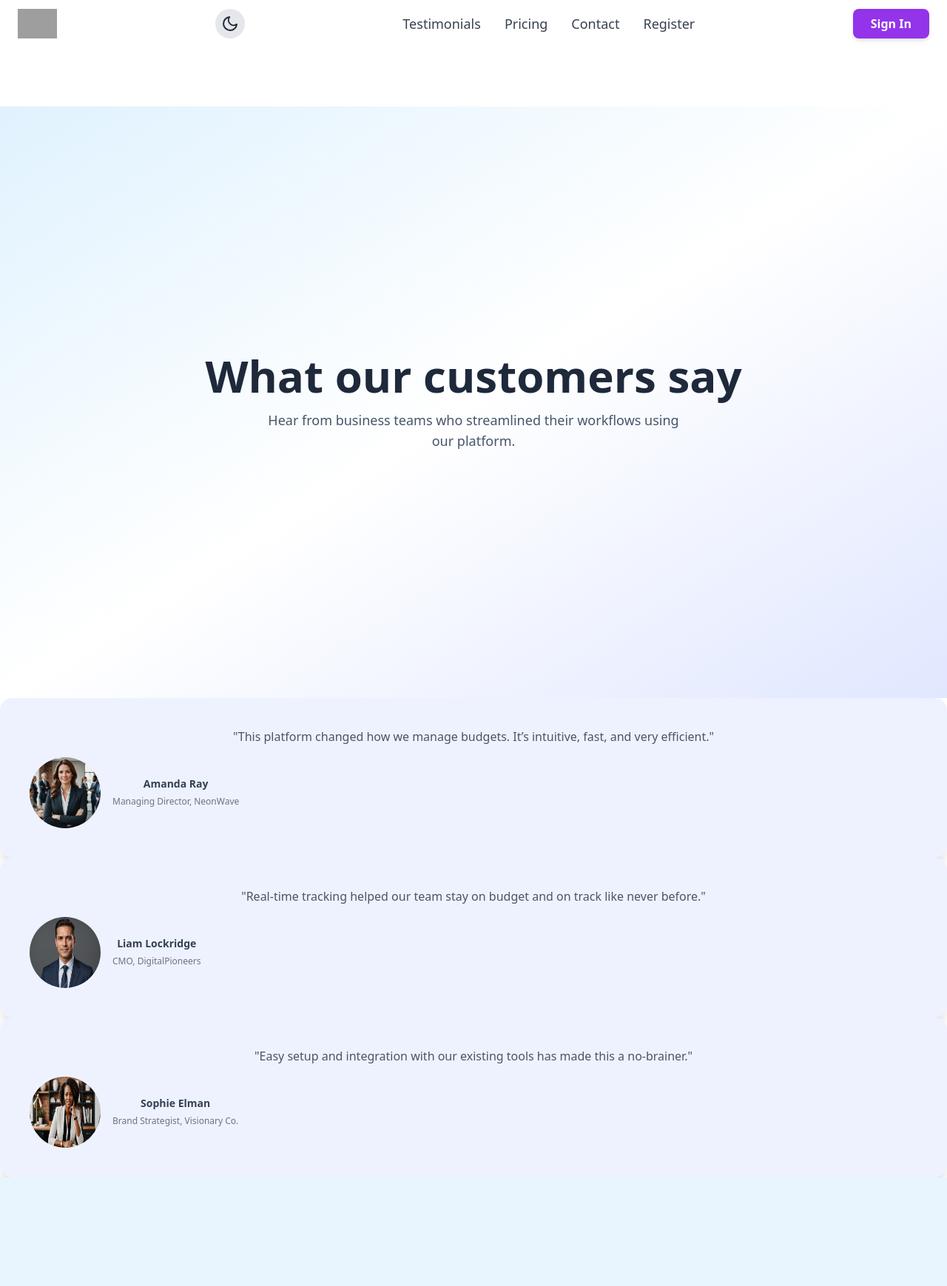
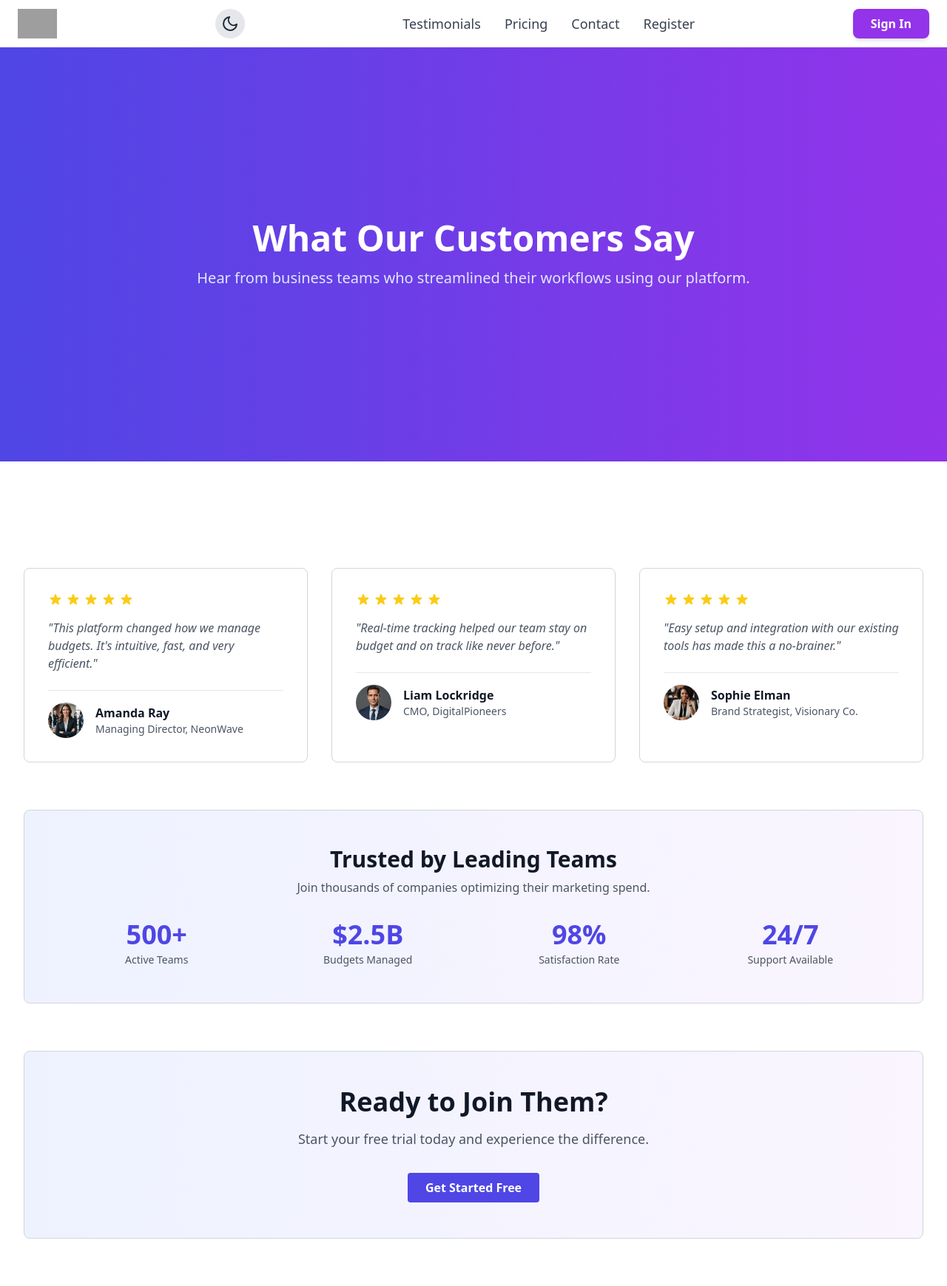
Before and after one commit to cooleymike/marketing, a Django app: page /testimonials/ in a window 1280 px wide. Shown: the whole page at 74% size. Before the commit the page ends 1592 px from the top, so only its background shows below. Run offline with Django 4.2, Linux system fonts and the light colour scheme; some libraries are stand-ins or nearby versions; grey boxes are pictures that could not be loaded.

Commit message:
Feat: redesign testimonials page - star ratings and trust badges, improved layout (#24)

```diff
--- a/core/templates/testimonials.html
+++ b/core/templates/testimonials.html
@@ -1,44 +1,155 @@
 {% extends "base.html" %}
-{% block title %}Testimonials{% endblock %}
+{% block title %}Testimonials – My Marketing App{% endblock %}
+
+{% block hero %}
+<section class="bg-gradient-to-r from-indigo-600 to-purple-600 text-white text-center py-32 px-4 min-h-[70vh] flex flex-col justify-center">
+    <h1 class="text-4xl md:text-5xl font-bold">
+        What Our Customers Say
+    </h1>
+    <p class="text-lg md:text-xl mt-4 text-indigo-100">
+        Hear from business teams who streamlined their workflows using our platform.
+    </p>
+</section>
+{% endblock %}
+
 {% block content %}
+<div class="max-w-7xl mx-auto px-4 sm:px-6 lg:px-8 py-16">
 
-<section class="h-screen flex flex-col justify-center items-center bg-gradient-to-br from-sky-100 via-white to-indigo-100 dark:from-gray-900 dark:via-gray-800 dark:to-gray-900">
-   <h1 class="text-5xl md:text-6xl font-extrabold text-slate-800 dark:text-white text-center mb-4">What our customers say</h1>
-   <p class="text-lg text-slate-600 dark:text-gray-300 text-center max-w-xl">Hear from business teams who streamlined their workflows using our platform.</p>
-</section>
-<section>
-   <div class="feature-card bg-indigo-50 dark:bg-gray-800 rounded-2xl shadow-xl p-10 transform hover:-translate-y-2 hover:rotate-1 transition-all duration-500 text-center">
-       <p class="text-gray-600 dark:text-gray-300">"This platform changed how we manage budgets. It’s intuitive, fast, and very efficient."</p>
-        <div class="mt-4 flex items-center space-x-4">
-          <img src="/static/images/amanda.png" class="h-24 w-24 rounded-full" alt="User">
+    {# Testimonials Grid #}
+    <div class="grid grid-cols-1 md:grid-cols-3 gap-8 mb-16">
+
+        {# Testimonial 1 #}
+        <div class="border border-gray-300 dark:border-gray-600 rounded-lg p-8 bg-white dark:bg-gray-800 hover:shadow-lg transition duration-200">
+            {# Star Rating #}
+            <div class="flex items-center mb-4">
+                <div class="flex space-x-1">
+                    {% for i in "12345" %}
+                    <svg class="w-5 h-5 text-yellow-400" fill="currentColor" viewBox="0 0 20 20">
+                        <path d="M9.049 2.927c.3-.921 1.603-.921 1.902 0l1.07 3.292a1 1 0 00.95.69h3.462c.969 0 1.371 1.24.588 1.81l-2.8 2.034a1 1 0 00-.364 1.118l1.07 3.292c.3.921-.755 1.688-1.54 1.118l-2.8-2.034a1 1 0 00-1.175 0l-2.8 2.034c-.784.57-1.838-.197-1.539-1.118l1.07-3.292a1 1 0 00-.364-1.118L2.98 8.72c-.783-.57-.38-1.81.588-1.81h3.461a1 1 0 00.951-.69l1.07-3.292z" />
+                    </svg>
+                    {% endfor %}
+                </div>
+            </div>
+
+            {# Quote Text #}
+            <p class="text-gray-600 dark:text-gray-300 mb-6 italic">
+                "This platform changed how we manage budgets. It's intuitive, fast, and very efficient."
+            </p>
+
+            {# Author Info #}
+            <div class="flex items-center space-x-4 pt-4 border-t border-gray-200 dark:border-gray-700">
+                <img src="/static/images/amanda.png" alt="Amanda Ray" class="w-12 h-12 rounded-full object-cover">
                 <div>
-            <h4 class="text-sm font-semibold text-slate-700 dark:text-white">Amanda Ray</h4>
-            <span class="text-xs text-gray-500 dark:text-gray-400">Managing Director, NeonWave</span>
+                    <h4 class="font-semibold text-gray-900 dark:text-white">Amanda Ray</h4>
+                    <p class="text-sm text-gray-600 dark:text-gray-400">Managing Director, NeonWave</p>
                 </div>
             </div>
         </div>
-       <div class="feature-card bg-indigo-50 dark:bg-gray-800 rounded-2xl shadow-xl p-10 transform hover:-translate-y-2 hover:rotate-1 transition-all duration-500 text-center">
-        <p class="text-gray-600 dark:text-gray-300">"Real-time tracking helped our team stay on budget and on track like never before."</p>
-        <div class="mt-4 flex items-center space-x-4">
-          <img src="/static/images/liam.png" class="h-24 w-24 rounded-full" alt="User">
+
+        {# Testimonial 2 #}
+        <div class="border border-gray-300 dark:border-gray-600 rounded-lg p-8 bg-white dark:bg-gray-800 hover:shadow-lg transition duration-200">
+            {# Star Rating #}
+            <div class="flex items-center mb-4">
+                <div class="flex space-x-1">
+                    {% for i in "12345" %}
+                    <svg class="w-5 h-5 text-yellow-400" fill="currentColor" viewBox="0 0 20 20">
+                        <path d="M9.049 2.927c.3-.921 1.603-.921 1.902 0l1.07 3.292a1 1 0 00.95.69h3.462c.969 0 1.371 1.24.588 1.81l-2.8 2.034a1 1 0 00-.364 1.118l1.07 3.292c.3.921-.755 1.688-1.54 1.118l-2.8-2.034a1 1 0 00-1.175 0l-2.8 2.034c-.784.57-1.838-.197-1.539-1.118l1.07-3.292a1 1 0 00-.364-1.118L2.98 8.72c-.783-.57-.38-1.81.588-1.81h3.461a1 1 0 00.951-.69l1.07-3.292z" />
+                    </svg>
+                    {% endfor %}
+                </div>
+            </div>
+
+            {# Quote Text #}
+            <p class="text-gray-600 dark:text-gray-300 mb-6 italic">
+                "Real-time tracking helped our team stay on budget and on track like never before."
+            </p>
+
+            {# Author Info #}
+            <div class="flex items-center space-x-4 pt-4 border-t border-gray-200 dark:border-gray-700">
+                <img src="/static/images/liam.png" alt="Liam Lockridge" class="w-12 h-12 rounded-full object-cover">
                 <div>
-            <h4 class="text-sm font-semibold text-slate-700 dark:text-white">Liam Lockridge</h4>
-            <span class="text-xs text-gray-500 dark:text-gray-400">CMO, DigitalPioneers</span>
+                    <h4 class="font-semibold text-gray-900 dark:text-white">Liam Lockridge</h4>
+                    <p class="text-sm text-gray-600 dark:text-gray-400">CMO, DigitalPioneers</p>
                 </div>
             </div>
         </div>
-       <div class="feature-card bg-indigo-50 dark:bg-gray-800 rounded-2xl shadow-xl p-10 transform hover:-translate-y-2 hover:rotate-1 transition-all duration-500 text-center">
-        <p class="text-gray-600 dark:text-gray-300">"Easy setup and integration with our existing tools has made this a no-brainer."</p>
-        <div class="mt-4 flex items-center space-x-4">
-          <img src="/static/images/sophie.png" class="h-24 w-24 rounded-full" alt="User">
+
+        {# Testimonial 3 #}
+        <div class="border border-gray-300 dark:border-gray-600 rounded-lg p-8 bg-white dark:bg-gray-800 hover:shadow-lg transition duration-200">
+            {# Star Rating #}
+            <div class="flex items-center mb-4">
+                <div class="flex space-x-1">
+                    {% for i in "12345" %}
+                    <svg class="w-5 h-5 text-yellow-400" fill="currentColor" viewBox="0 0 20 20">
+                        <path d="M9.049 2.927c.3-.921 1.603-.921 1.902 0l1.07 3.292a1 1 0 00.95.69h3.462c.969 0 1.371 1.24.588 1.81l-2.8 2.034a1 1 0 00-.364 1.118l1.07 3.292c.3.921-.755 1.688-1.54 1.118l-2.8-2.034a1 1 0 00-1.175 0l-2.8 2.034c-.784.57-1.838-.197-1.539-1.118l1.07-3.292a1 1 0 00-.364-1.118L2.98 8.72c-.783-.57-.38-1.81.588-1.81h3.461a1 1 0 00.951-.69l1.07-3.292z" />
+                    </svg>
+                    {% endfor %}
+                </div>
+            </div>
+
+            {# Quote Text #}
+            <p class="text-gray-600 dark:text-gray-300 mb-6 italic">
+                "Easy setup and integration with our existing tools has made this a no-brainer."
+            </p>
+
+            {# Author Info #}
+            <div class="flex items-center space-x-4 pt-4 border-t border-gray-200 dark:border-gray-700">
+                <img src="/static/images/sophie.png" alt="Sophie Elman" class="w-12 h-12 rounded-full object-cover">
                 <div>
-            <h4 class="text-sm font-semibold text-slate-700 dark:text-white">Sophie Elman</h4>
-            <span class="text-xs text-gray-500 dark:text-gray-400">Brand Strategist, Visionary Co.</span>
+                    <h4 class="font-semibold text-gray-900 dark:text-white">Sophie Elman</h4>
+                    <p class="text-sm text-gray-600 dark:text-gray-400">Brand Strategist, Visionary Co.</p>
                 </div>
             </div>
         </div>
+
+    </div>
+
+    {# Trust Badges Section #}
+    <div class="border border-gray-300 dark:border-gray-600 rounded-lg p-8 md:p-12 bg-gradient-to-r from-indigo-50 to-purple-50 dark:from-indigo-900 dark:to-purple-900 mb-16">
+        <div class="text-center mb-8">
+            <h2 class="text-2xl md:text-3xl font-bold text-gray-900 dark:text-white mb-2">
+                Trusted by Leading Teams
+            </h2>
+            <p class="text-gray-600 dark:text-gray-300">
+                Join thousands of companies optimizing their marketing spend.
+            </p>
+        </div>
+
+        <div class="grid grid-cols-2 md:grid-cols-4 gap-6 text-center">
+            <div>
+                <p class="text-3xl md:text-4xl font-bold text-indigo-600 dark:text-indigo-300">500+</p>
+                <p class="text-sm text-gray-600 dark:text-gray-300 mt-1">Active Teams</p>
+            </div>
+            <div>
+                <p class="text-3xl md:text-4xl font-bold text-indigo-600 dark:text-indigo-300">$2.5B</p>
+                <p class="text-sm text-gray-600 dark:text-gray-300 mt-1">Budgets Managed</p>
+            </div>
+            <div>
+                <p class="text-3xl md:text-4xl font-bold text-indigo-600 dark:text-indigo-300">98%</p>
+                <p class="text-sm text-gray-600 dark:text-gray-300 mt-1">Satisfaction Rate</p>
+            </div>
+            <div>
+                <p class="text-3xl md:text-4xl font-bold text-indigo-600 dark:text-indigo-300">24/7</p>
+                <p class="text-sm text-gray-600 dark:text-gray-300 mt-1">Support Available</p>
             </div>
         </div>
-</section>
+    </div>
 
+    {# CTA Section #}
+    <div class="border border-gray-300 dark:border-gray-600 rounded-lg p-8 md:p-12 bg-gradient-to-r from-indigo-50 to-purple-50 dark:from-indigo-900 dark:to-purple-900">
+        <div class="text-center">
+            <h2 class="text-3xl md:text-4xl font-bold text-gray-900 dark:text-white mb-4">
+                Ready to Join Them?
+            </h2>
+            <p class="text-lg text-gray-600 dark:text-gray-300 mb-8">
+                Start your free trial today and experience the difference.
+            </p>
+            <a href="{% url 'register' %}"
+               class="inline-block bg-indigo-600 hover:bg-indigo-700 active:bg-indigo-800 text-white px-6 py-2 rounded font-semibold transition duration-150">
+                Get Started Free
+            </a>
+        </div>
+    </div>
+
+</div>
 {% endblock %}
```
Lines whose indentation alone changed are shown as unchanged.
